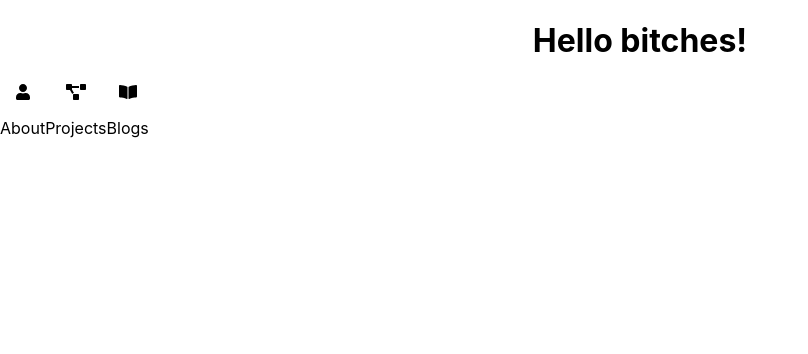
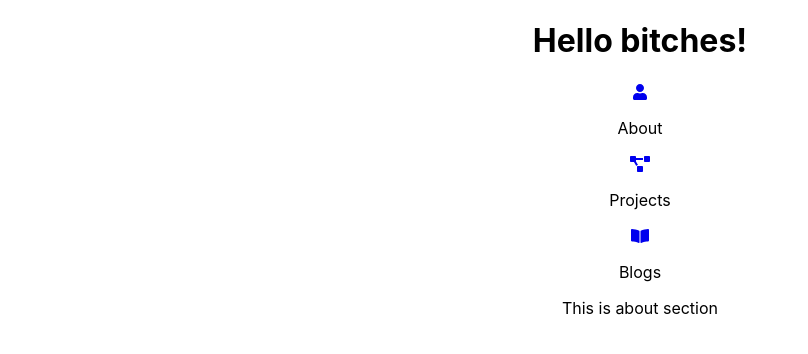
Before and after one commit to onives/my-dashboard, a React (Create React App) app: page /about in a window 1280 px wide. Shown: the top 354 px of the page, without its empty margins (0-808 px from the left). Built offline with nearby package versions, Linux system fonts and the light colour scheme.

Commit message:
added start router

```diff
--- a/package.json
+++ b/package.json
@@ -13,6 +13,7 @@
     "@testing-library/user-event": "^12.8.3",
     "react": "^17.0.2",
     "react-dom": "^17.0.2",
+    "react-router-dom": "^5.2.0",
     "react-scripts": "4.0.3",
     "web-vitals": "^1.1.1"
   },
--- a/src/App.js
+++ b/src/App.js
@@ -1,17 +1,26 @@
 import React from 'react';
 import { library } from '@fortawesome/fontawesome-svg-core';
 import { fab } from '@fortawesome/free-brands-svg-icons';
-import { fas} from '@fortawesome/free-solid-svg-icons';
+import { fas } from '@fortawesome/free-solid-svg-icons';
 import './App.css';
 import DashboardLayout from './components/DashboardLayout'
+import { BrowserRouter as Router, Switch, Route } from 'react-router-dom';
+import About from './components/About'
+
 
 library.add(fab, fas)
 
 function App() {
   return (
     <div className="App">
-      <h1>Hello bitches!</h1>
-      <DashboardLayout />
+      <Router>
+        <h1>Hello bitches!</h1>
+        <DashboardLayout />
+        <Switch>
+          <Route exact path='/about' component={About} />
+        </Switch>
+
+      </Router>
     </div>
   );
 }
--- /dev/null
+++ b/src/components/About.js
@@ -0,0 +1,10 @@
+import React from 'react';
+
+const About = () => {
+
+    return (
+        <div>This is about section</div>
+    )
+}
+
+export default About
--- a/src/components/DashboardGridItem.js
+++ b/src/components/DashboardGridItem.js
@@ -1,10 +1,11 @@
 import React from 'react';
 import { FontAwesomeIcon } from '@fortawesome/react-fontawesome'
+import { Link } from 'react-router-dom';
 
-const DashboardGridItem = ({gridName, gridIcon}) => {
+const DashboardGridItem = ({gridName, gridIcon, path}) => {
     return (
         <div className='dashboardGrid'>
-            <FontAwesomeIcon icon={gridIcon}/>
+            <Link to={path}><FontAwesomeIcon icon={gridIcon}/></Link>
             <p>{gridName}</p>
         </div>
     )
--- a/src/components/DashboardLayout.js
+++ b/src/components/DashboardLayout.js
@@ -1,19 +1,22 @@
 import React from 'react';
 import DashboardGridItem from './DashboardGridItem';
+
 import '../css/dashboardCss.css';
 
 
 const DashboardLayout = () => {
     const layoutInfo = [
-        { icon: 'user', itemName:'About' },
-        { icon: 'project-diagram', itemName:'Projects' },
-        { icon: 'book-open', itemName:'Blogs' },
+        { icon: 'user', itemName: 'About', path: '/about' },
+        { icon: 'project-diagram', itemName: 'Projects', path: '/projects' },
+        { icon: 'book-open', itemName: 'Blogs', path: '/blogs' }
     ]
     return (
-        <div className='dashboardLayout'>{layoutInfo.map(info =>(
-            <DashboardGridItem gridName={info.itemName} gridIcon={info.icon}/>
 
-        ))}</div>
+            <div className='dashboardLayout'>{layoutInfo.map(info => (
+                <DashboardGridItem gridName={info.itemName} gridIcon={info.icon} path={info.path} />
+            ))}</div>
+
+
     )
 }
 
--- a/src/css/dashboardCss.css
+++ b/src/css/dashboardCss.css
@@ -1,4 +1,4 @@
 .dashboardLayout{
-    display: flex;
-    /* flex-direction: ; */
+
+    /* code here */
 }
--- a/src/index.js
+++ b/src/index.js
@@ -5,9 +5,7 @@ import App from './App';
 import reportWebVitals from './reportWebVitals';
 
 ReactDOM.render(
-  <React.StrictMode>
-    <App />
-  </React.StrictMode>,
+    <App />,
   document.getElementById('root')
 );
 
```
Also changed, not shown: 1 other file (tests, documents, lock files or other folders).
